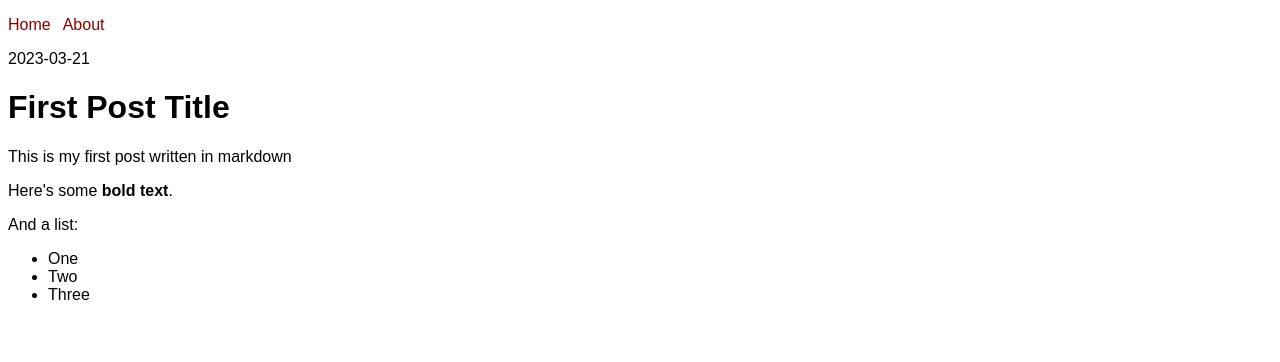
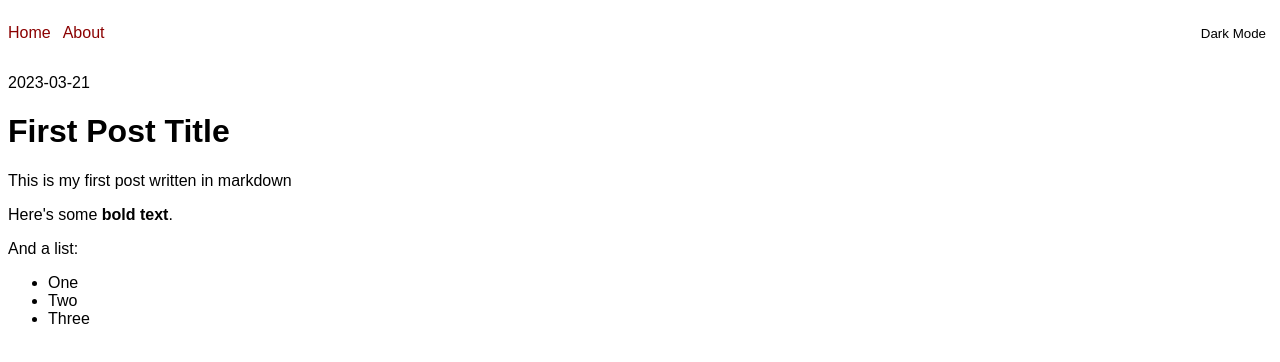
Before and after one commit to jinhanloh2021/Learn-nextjs, a Next.js app: page /first-post in a window 1280 px wide. Shown: the top 362 px of the page. Built offline with nearby package versions, Linux system fonts and the light colour scheme.

Commit message:
Add dark and light mode switch in nav bar. Basic.

```diff
--- a/components/NavBar.js
+++ b/components/NavBar.js
@@ -1,17 +1,23 @@
-import Link from "next/link";
+import Link from 'next/link';
+import ThemeSwitch from './ThemeSwitch';
 
 export default function NavBar() {
   return (
     <nav>
       <ul>
         <li>
-          <Link href={"/"}>Home</Link>
+          <Link href={'/'}>Home</Link>
         </li>
         <li>
-          <Link href={"/about"}>About</Link>
+          <Link href={'/about'}>About</Link>
         </li>
       </ul>
+      <ThemeSwitch />
       <style jsx>{`
+        nav {
+          display: flex;
+          justify-content: space-between;
+        }
         ul {
           list-style-type: none;
           padding: 0;
--- /dev/null
+++ b/components/ThemeSwitch.js
@@ -0,0 +1,20 @@
+import { useState } from 'react';
+
+export default function ThemeSwitch() {
+  const [darkMode, setDarkMode] = useState(false);
+  const text = darkMode ? 'Light Mode' : 'Dark Mode';
+  console.log('[ThemeSwitch] darkmode: ', darkMode);
+
+  return (
+    <>
+      <button onClick={() => setDarkMode((prev) => !prev)}>{text}</button>
+      <style jsx>{`
+        button {
+          background: none;
+          border: none;
+          cursor: pointer;
+        }
+      `}</style>
+    </>
+  );
+}
--- a/lib/posts.js
+++ b/lib/posts.js
@@ -13,15 +13,15 @@ export const getPost = async (slug) => {
   return { date, title, body };
 };
 
-export async function getSlugs() {
+export const getSlugs = async () => {
   const files = await readdir('content/posts');
   const suffix = '.md';
   return files
     .filter((file) => file.endsWith(suffix))
     .map((file) => file.slice(0, -suffix.length));
-}
+};
 
-export async function getAllPosts() {
+export const getAllPosts = async () => {
   const slugs = await getSlugs();
   const posts = [];
   for (const s of slugs) {
@@ -29,4 +29,4 @@ export async function getAllPosts() {
     posts.push({ slug: s, ...post });
   }
   return posts;
-}
+};
--- a/pages/_app.js
+++ b/pages/_app.js
@@ -1,12 +1,12 @@
-import "@/styles/globals.css";
-import Head from "next/head";
-import NavBar from "../components/NavBar";
+import '@/styles/globals.css';
+import Head from 'next/head';
+import NavBar from '../components/NavBar';
 
 export default function App({ Component, pageProps }) {
   return (
     <>
       <Head>
-        <link rel="icon" href="../public/favicon.ico" />
+        <link rel='icon' href='/favicon.ico' />
       </Head>
       <header>
         <NavBar />
--- a/pages/posts/[slug].js
+++ b/pages/posts/[slug].js
@@ -1,5 +1,9 @@
 import Head from 'next/head';
 import { getPost, getSlugs } from '../../lib/posts';
+
+/**
+ * [slug].js in post. So this is a dynamic page, will render as /posts/[slug] such as /posts/first-post
+ */
 
 export async function getStaticPaths() {
   const slugs = await getSlugs();
```
Also changed, not shown: pages/about.js (added, +17 -0 lines), 1 other file (tests, documents, lock files or other folders).
